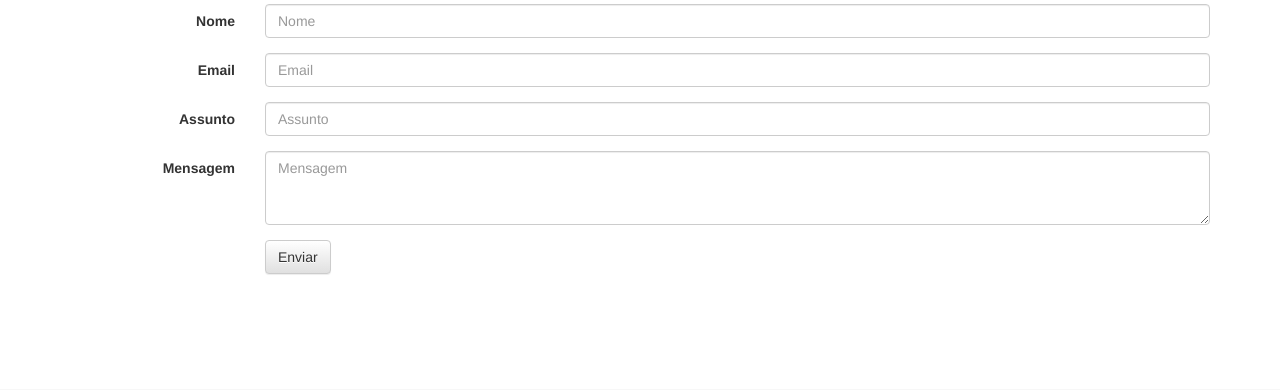
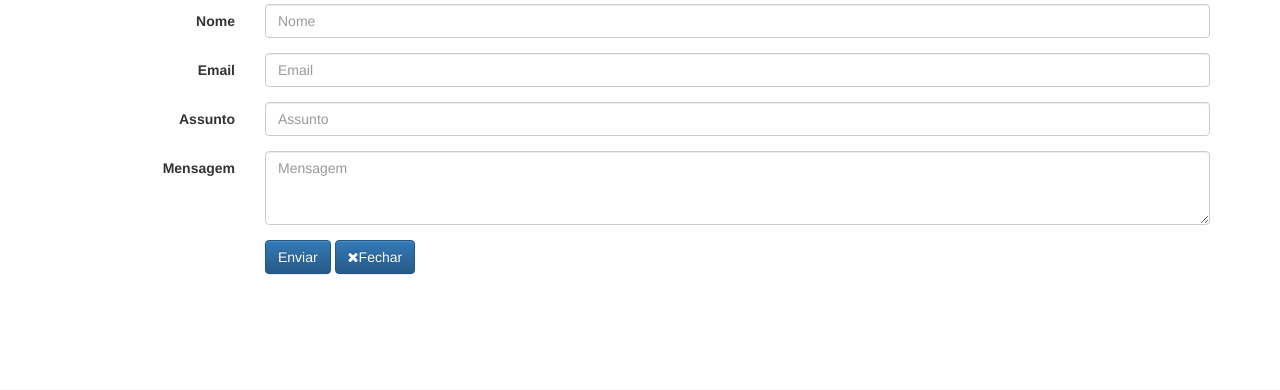
Before and after one commit to newtonarruda/Infodigital360, a PHP site: page / in a window 1280 px wide. Shown: the part 4075-4465 px from the top of the page. Run offline with PHP 8.4, Linux system fonts and the light colour scheme; some web fonts are replaced.

```diff
--- a/bkp_index.html
+++ b/bkp_index.html
@@ -451,7 +451,7 @@
                             <div class="clearfix"></div>
                             <div class="col-lg-12 text-center">
                                 <div id="success"></div>
-                                <button type="submit" class="btn btn-xl">Enviar</button>
+								<button type="submit" class="btn btn-primary">Enviar</button>
                             </div>
                         </div>
                     </form>
--- a/index.php
+++ b/index.php
@@ -491,7 +491,8 @@ if($_SERVER['REQUEST_METHOD'] == 'POST') {
 						</div>
 						<div class="form-group">
 							<div class="col-lg-offset-2 col-lg-10">
-								<button type="submit" class="btn btn-default">Enviar</button>
+								<button type="submit" class="btn btn-primary">Enviar</button>
+								<button type="button" class="btn btn-primary" data-dismiss="modal"><i class="fa fa-times"></i>Fechar</button>
 							</div>
 						</div>
 					</form>
```
